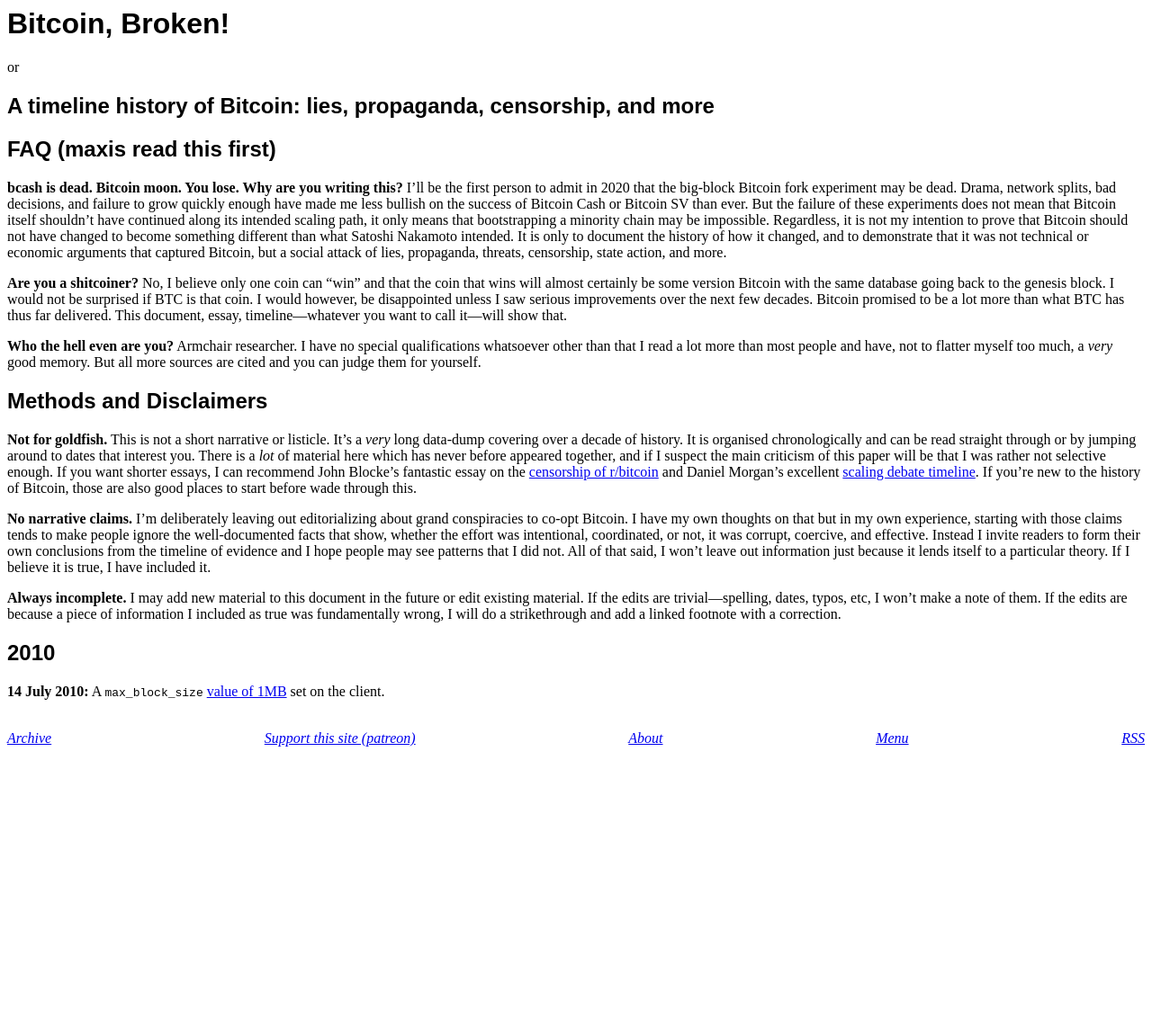
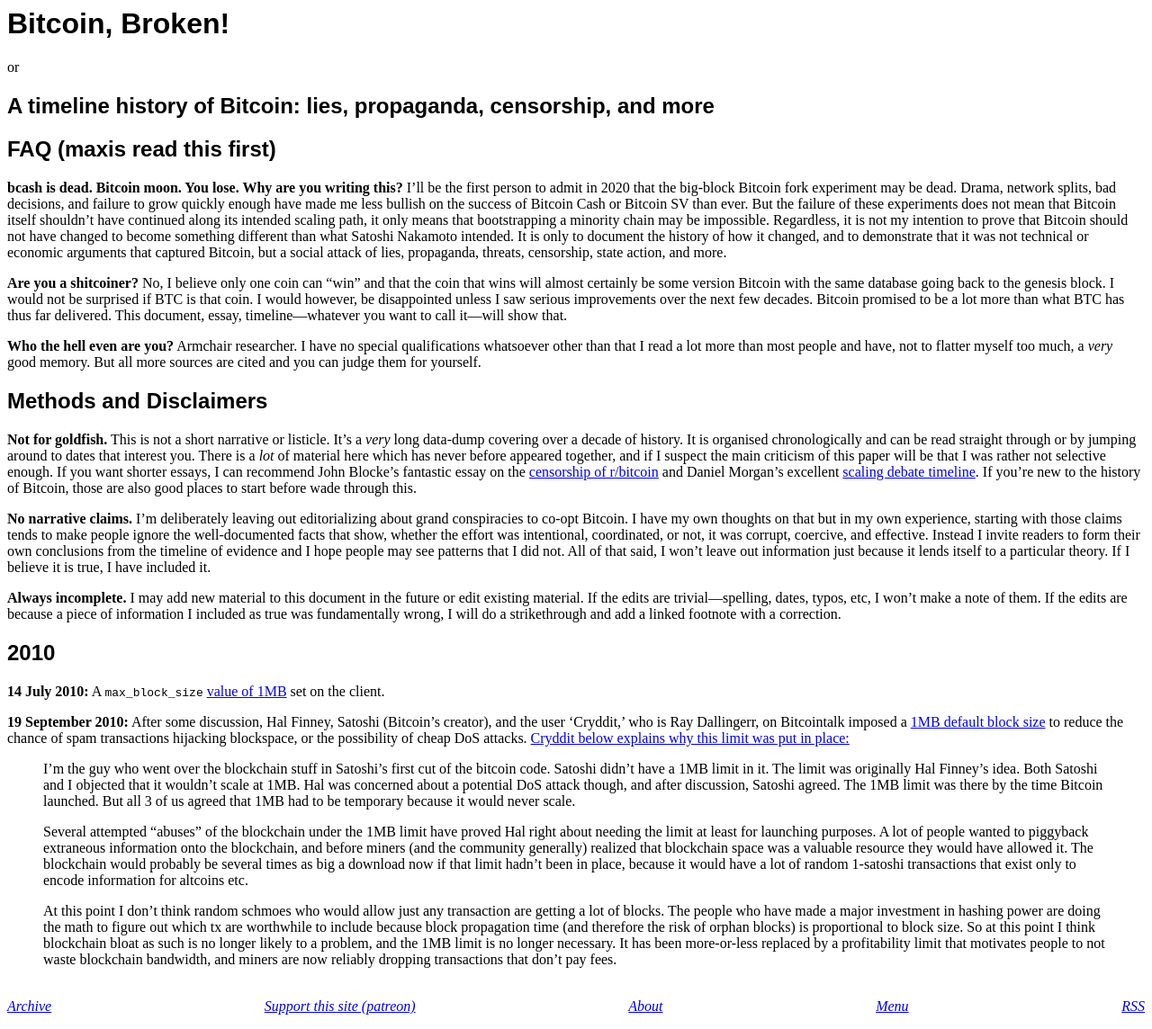
Before and after one commit to derykmakgill/website, a Jekyll site: the page built from btc.md, in a window 1280 px wide. Shown: the whole page at 90% size. Built offline with Jekyll 4.4.1, drawn with Linux system fonts in a browser that asks for light colours; before the commit the page ends 900 px from its top, so only the background shows below that.

Commit message:
Update btc.md

```diff
--- a/btc.md
+++ b/btc.md
@@ -27,3 +27,11 @@
 ## 2010
 
 **14 July 2010:** A <code>max_block_size</code> [value of 1MB](https://github.com/bitcoin/bitcoin/commit/a30b56ebe76ffff9f9cc8a6667186179413c6349#diff-118fcbaaba162ba17933c7893247df3aR2614) set on the client.
+
+**19 September 2010:** After some discussion, Hal Finney, Satoshi (Bitcoin’s creator), and the user ‘Cryddit,’ who is Ray Dallingerr, on Bitcointalk imposed a [1MB default block size](https://github.com/bitcoin/bitcoin/commit/172f006020965ae8763a0610845c051ed1e3b522) to reduce the chance of spam transactions hijacking blockspace, or the possibility of cheap DoS attacks. [Cryddit below explains why this limit was put in place:](https://bitcointalk.org/index.php?topic=946236.msg10388435#msg10388435)
+
+>I'm the guy who went over the blockchain stuff in Satoshi's first cut of the bitcoin code.  Satoshi didn't have a 1MB limit in it. The limit was originally Hal Finney's idea.  Both Satoshi and I objected that it wouldn't scale at 1MB.  Hal was concerned about a potential DoS attack though, and after discussion, Satoshi agreed.  The 1MB limit was there by the time Bitcoin launched.  But all 3 of us agreed that 1MB had to be temporary because it would never scale.
+>
+>Several attempted "abuses" of the blockchain under the 1MB limit have proved Hal right about needing the limit at least for launching purposes.  A lot of people wanted to piggyback extraneous information onto the blockchain, and before miners (and the community generally) realized that blockchain space was a valuable resource they would have allowed it.  The blockchain would probably be several times as big a download now if that limit hadn't been in place, because it would have a lot of random 1-satoshi transactions that exist only to encode information for altcoins etc.
+>
+>At this point I don't think random schmoes who would allow just any transaction are getting a  lot of blocks. The people who have made a major investment in hashing power are doing the math to figure out which tx are worthwhile to include because block propagation time (and therefore the risk of orphan blocks) is proportional to block size. So at this point I think blockchain bloat as such is no longer likely to a problem, and the 1MB limit is no longer necessary.  It has been more-or-less replaced by a profitability limit that motivates people to not waste blockchain bandwidth, and miners are now reliably dropping transactions that don't pay fees.
```
